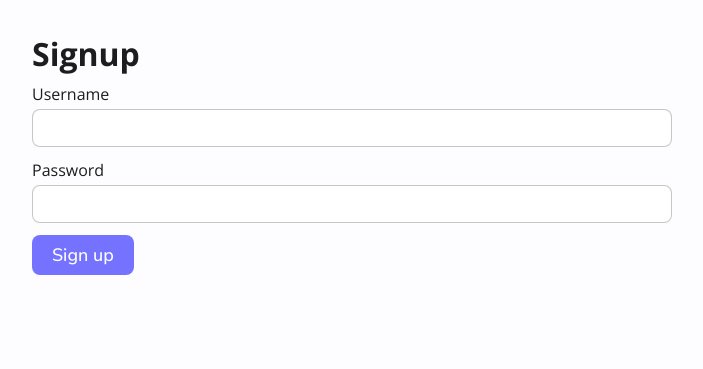
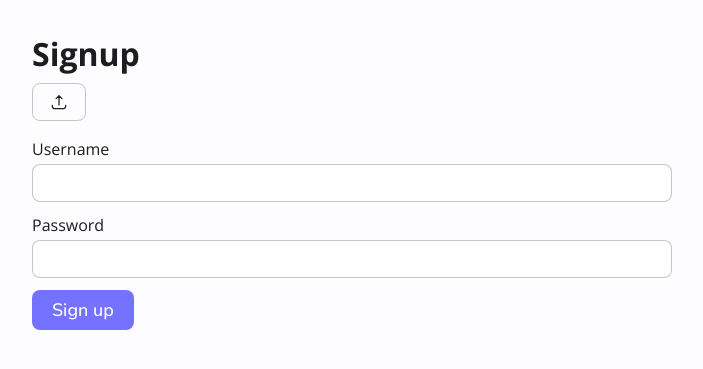
Before and after one commit to CarlosZamora14/inkspirea, a Flask app: page /auth/signup in a window 1280 px wide. Shown: the part 58-427 px from the top of the page, without its empty margins (32-735 px from the left). Run offline with Flask 3, Linux system fonts and the light colour scheme.

Commit message:
update Flask configuration and add styles for file upload button

```diff
--- a/app/static/css/styles.css
+++ b/app/static/css/styles.css
@@ -639,6 +639,23 @@ h6 {
   margin-bottom: 0.75rem;
 }
 
+.form__field--file {
+  margin-bottom: 0.75rem;
+}
+
+.form__field--file:focus-within .form__label--file {
+  box-shadow: 2px 2px 12px rgba(var(--primary-2-clr)), 1px 1px 8px rgba(var(--primary-1-clr) / 0.3);
+}
+
+.form__label--file {
+  display: inline-block;
+  padding: 0.5rem 1rem;
+  cursor: pointer;
+  border-radius: 0.5rem;
+  border: 1px solid rgba(var(--dark-clr) / 0.25);
+  outline-color: rgba(var(--primary-1-clr) / 0.4);
+}
+
 .form__input,
 .form__text-area {
   padding: 0.4375rem 1rem;
--- a/app/templates/auth/signup.html
+++ b/app/templates/auth/signup.html
@@ -7,6 +7,18 @@
   <div class="signup container">
     <h1 class="form__title">Signup</h1>
     <form method="POST" class="form">
+      <div class="form__field--file">
+        <label class="form__label--file" title="Upload your profile picture" for="image">
+          <span class="visually-hidden">
+            Upload a profile picture
+          </span>
+          <span aria-hidden="true">
+            <svg stroke="#1D1D1D" fill="transparent" viewBox="0 0 32 32" width="20"><use xlink:href="#upload"></use></svg>
+          </span>
+        </label>
+        <input class="visually-hidden" type="file" name="image" class="form__input" id="image">
+      </div>
+
       <div class="form__field">
         <label for="username" class="form__label">Username</label>
         <input type="text" name="username" id="username" required class="form__input">
--- a/app/templates/base.html
+++ b/app/templates/base.html
@@ -36,6 +36,10 @@
 
       <symbol id="heart-filled" viewBox="0 0 32 32">
         <path d="M15.021 6.864C14.3823 6.21278 13.6206 5.695 12.78 5.34075C11.9395 4.9865 11.0369 4.80284 10.1248 4.80046C9.21263 4.79808 8.30911 4.97702 7.46673 5.32687C6.62435 5.67673 5.8599 6.19053 5.21782 6.8384C2.51702 9.5664 2.52982 14 5.24342 16.7408L15.2866 26.8848C15.7026 27.3056 16.3778 27.3056 16.7938 26.8848L26.7858 16.7984C28.0821 15.4753 28.8058 13.6955 28.8007 11.8432C28.7957 9.991 28.0621 8.21512 26.7586 6.8992C26.1193 6.24673 25.3565 5.72795 24.5148 5.37305C23.6731 5.01816 22.7691 4.83424 21.8556 4.83201C20.9422 4.82977 20.0373 5.00927 19.1939 5.36004C18.3504 5.71082 17.5851 6.22586 16.9426 6.8752L15.989 7.84L15.021 6.864Z"/>
+      </symbol>
+
+      <symbol id="upload" viewBox="0 0 32 32">
+        <path d="M5.3335 21.3387V22.6667C5.3335 23.7275 5.75492 24.7449 6.50507 25.4951C7.25521 26.2452 8.27263 26.6667 9.3335 26.6667H22.6668C23.7277 26.6667 24.7451 26.2452 25.4953 25.4951C26.2454 24.7449 26.6668 23.7275 26.6668 22.6667V21.3333M16.0002 20.6667V6M16.0002 6L20.6668 10.6667M16.0002 6L11.3335 10.6667" stroke-width="2" stroke-linecap="round" stroke-linejoin="round"/>
       </symbol>
     </svg>
   </div>
--- a/app/templates/blog/index.html
+++ b/app/templates/blog/index.html
@@ -82,7 +82,7 @@
         <button class="delete-button" >
           <span class="visually-hidden">Delete post</span>
           <span aria-hidden="true">
-            <svg aria-hidden="true" fill="purple" viewBox="0 0 32 32" width="20"><use xlink:href="#trash-can"></use></svg>
+            <svg fill="purple" viewBox="0 0 32 32" width="20"><use xlink:href="#trash-can"></use></svg>
           </span>
         </button>
       {% endif %}
@@ -91,12 +91,12 @@
         {% if g.user and find_if_user_likes_post(g.user._id, post._id) %}
           <span class="visually-hidden">Unlike post</span>
           <span aria-hidden="true">
-            <svg aria-hidden="true" fill="purple" viewBox="0 0 100 100" width="20"><use xlink:href="#heart-filled"></use></svg>
+            <svg fill="purple" viewBox="0 0 100 100" width="20"><use xlink:href="#heart-filled"></use></svg>
           </span>
         {% else %}
           <span class="visually-hidden">Like post</span>
           <span aria-hidden="true">
-            <svg aria-hidden="true" fill="purple" viewBox="0 0 100 100" width="20"><use xlink:href="#heart"></use></svg>
+            <svg fill="purple" viewBox="0 0 100 100" width="20"><use xlink:href="#heart"></use></svg>
           </span>
         {% endif %}
         <span class="post-card__button__counter">
--- a/app/views/auth.py
+++ b/app/views/auth.py
@@ -143,3 +143,5 @@ def set_cookies(response, current_user: str) -> None:
 
   set_access_cookies(response, access_token)
   set_refresh_cookies(response, refresh_token)
+  # Next line will basically delete the refresh CSRF cookie
+  # response.set_cookie(current_app.config.get('JWT_REFRESH_CSRF_COOKIE_NAME'), '', max_age=0)
--- a/config.py
+++ b/config.py
@@ -11,6 +11,7 @@ class Config:
   DEBUG = True
   TESTING = True
   SECRET_KEY = os.getenv('FLASK_SECRET_KEY')
+  UPLOAD_FOLDER = os.path.join(os.getcwd(), 'uploads')
 
   # MongoDB Configuration
   MONGO_URI = os.getenv('MONGO_URI')
@@ -19,6 +20,7 @@ class Config:
   JWT_SECRET_KEY = os.getenv('JWT_SECRET_KEY')
   JWT_TOKEN_LOCATION = 'cookies'
   JWT_CSRF_IN_COOKIES = True
+  JWT_SESSION_COOKIE = False
 
   JWT_ACCESS_TOKEN_EXPIRES = timedelta(seconds=3600)  # 1 hour
   JWT_ACCESS_COOKIE_NAME = 'access_token_cookie'
```
Also changed, not shown: app/templates/blog/create.html (+12 -0 lines), 1 other file.
